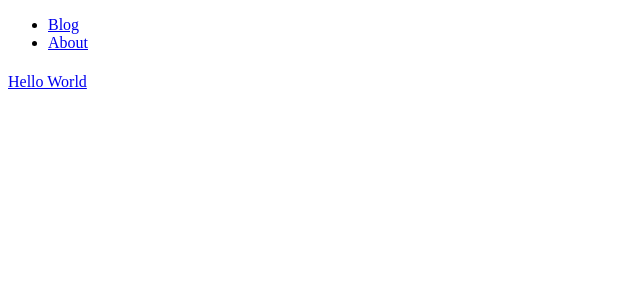
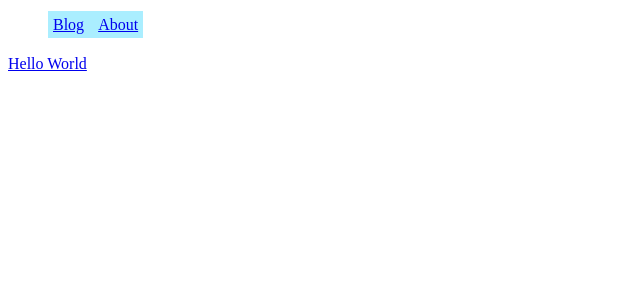
Before and after one commit to tanyaschlusser/stats-via-python, a Jekyll site: the page built from docs/index.html, in a window 1280 px wide. Shown: the top 300 px of the page, without its empty margins (0-640 px from the left). Built offline with Jekyll 4.4.1, drawn with Linux system fonts in a browser that asks for light colours.

Commit message:
modifying layout

```diff
--- a/docs/_config.yml
+++ b/docs/_config.yml
@@ -1,2 +1,3 @@
 baseurl: /stats-via-python
 permalink: pretty
+sitename: Stats via Python
--- a/docs/_layouts/default.html
+++ b/docs/_layouts/default.html
@@ -4,7 +4,7 @@ title: 'Statistics via Python'
 <!DOCTYPE html>
 <html>
 <head>
-  <title>Site Title {% if page.url != '/index.html' %}| {{page.title}}{% endif %}</title>
+  <title>{{site.sitename}} {% if page.url != '/index.html' %}| {{page.title}}{% endif %}</title>
   <meta charset='UTF-8'/>
   <link rel='shortcut icon' href='{{site.baseurl}}/img/favicon.ico' type='image/x-icon' />
   <link href='{{site.baseurl}}/site.css' rel='stylesheet' />
--- a/docs/site.css
+++ b/docs/site.css
@@ -1,5 +1,21 @@
+h1, h2, h3, h4, h5, h6 {
+  font-family: Helvetica, Arial, sans-serif;
+}
+
+nav ul {
+  list-style-type: none;
+}
+
+nav ul li {
+  display: inline;
+  padding: 5px;
+  background-color: #aaeeff;
+}
+
+
 /**
- * Copied from James Warwood
+ * Syntax Highlighting section
+ *  copied from James Warwood
  *  https://github.com/jwarby/jekyll-pygments-themes
  */
 .highlight .hll { background-color: #ffffcc }
```
